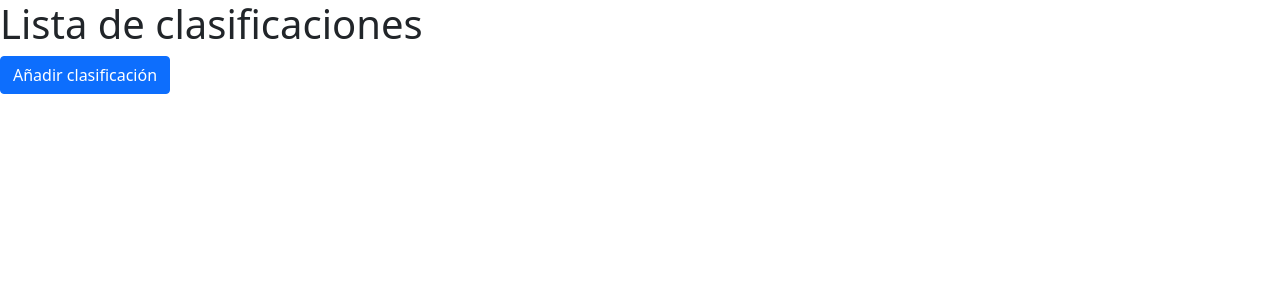
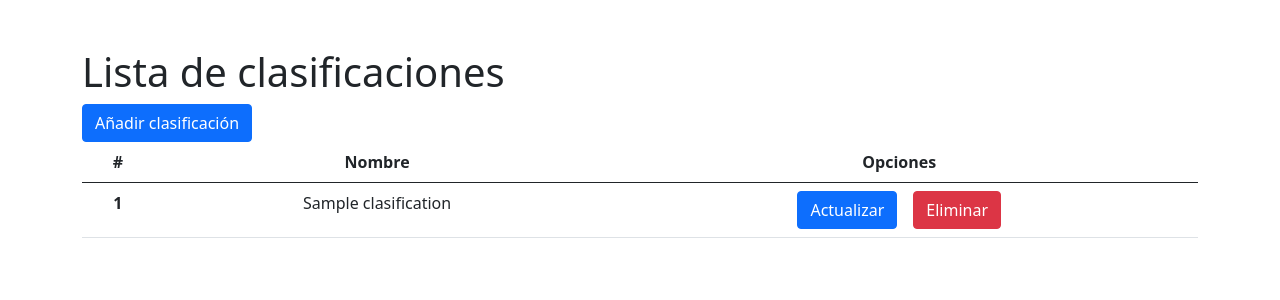
Before and after one commit to CodeJasper/ManageMoviesAndClasifications, a Node server app: page /clasificaciones/lista in a window 1280 px wide. Shown: the top 300 px of the page. Run offline with Node 20, Linux system fonts and the light colour scheme; tables that the repository leaves empty hold one stand-in row (values such as "Sample post"); some libraries are stand-ins or nearby versions.

Commit message:
List of clasifications working

```diff
--- a/src/controllers/ClasificationsController.js
+++ b/src/controllers/ClasificationsController.js
@@ -1,9 +1,16 @@
 const clasificationsDbFunctions = require("../db_functions/ClasificationsDbFunctions");
 
 async function registerClasification(clasification) {
-  return clasificationsDbFunctions.registerClasificationToDB(clasification);
+  return await clasificationsDbFunctions.registerClasificationToDB(
+    clasification
+  );
+}
+
+async function getClasifications() {
+  return await clasificationsDbFunctions.getClasificationsFromDB();
 }
 
 module.exports = {
   registerClasification,
+  getClasifications,
 };
--- a/src/db_functions/ClasificationsDbFunctions.js
+++ b/src/db_functions/ClasificationsDbFunctions.js
@@ -6,6 +6,12 @@ async function registerClasificationToDB(clasification) {
   return response;
 }
 
+async function getClasificationsFromDB() {
+  const response = await ClasificationModel.find();
+  return response;
+}
+
 module.exports = {
   registerClasificationToDB,
+  getClasificationsFromDB,
 };
--- a/src/routes/ClasificationRoutes.js
+++ b/src/routes/ClasificationRoutes.js
@@ -3,9 +3,15 @@ const routesConstants = require("../global_constants/routes");
 const clasificationController = require("../controllers/ClasificationsController");
 const router = express.Router();
 
-router.get(routesConstants.routesClasifications.subRoutes.list, (req, res) => {
-  res.render("clasifications/listClasifications");
-});
+router.get(
+  routesConstants.routesClasifications.subRoutes.list,
+  async (req, res) => {
+    const response = await clasificationController.getClasifications();
+    res.render("clasifications/listClasifications", {
+      clasifications: response,
+    });
+  }
+);
 
 router.get(
   routesConstants.routesClasifications.subRoutes.update,
--- a/src/views/404.ejs
+++ b/src/views/404.ejs
@@ -1,3 +1,3 @@
-<%- include('fragments/header') %>
+<%- include('fragments/header', {tabTitle:"404", extraCss:[]}) %>
 <h1>404</h1>
 <%- include('fragments/footer') %>
--- a/src/views/clasifications/listClasifications.ejs
+++ b/src/views/clasifications/listClasifications.ejs
@@ -1,6 +1,43 @@
-<%- include('../fragments/header') %>
-<h1>Lista de clasificaciones</h1>
+<%- include('../fragments/header',{tabTitle:"Lista de clasificaciones", extraCss:[]}) %>
 
-<%- include('./registerClasification') %>
+<div class="container mt-5">
+    <h1>Lista de clasificaciones</h1>
+
+    <%- include('./registerClasification') %>
+
+
+    <table class="table">
+        <thead>
+        <tr>
+            <th scope="col"><div class="d-flex justify-content-center ">#</div></th>
+            <th scope="col"> <div class="d-flex justify-content-center">Nombre</div></th>
+            <th scope="col"><div class="d-flex justify-content-center">Opciones</div></th>
+        </tr>
+        </thead>
+        <tbody>
+            <% let index = 1 %>
+            <% for(clasification of clasifications)  {%>
+                <tr>
+                    <th scope="row">
+                        <div class="d-flex justify-content-center">
+                            <%= index %> </th>
+                        </div>
+                    <td>
+                        <div class="d-flex justify-content-center">
+                        <%= clasification.name %>
+                        </div>
+                    </td>
+                    <td>
+                        <div class="d-flex justify-content-center">
+                            <button type="button" class="btn btn-primary me-2">Actualizar</button>
+                            <button type="button" class="btn btn-danger ms-2">Eliminar</button>
+                        </div>
+                    </td>
+                </tr>
+                <% index++ %>
+            <% } %>
+        </tbody>
+    </table>
+</div>
 
 <%- include('../fragments/footer') %>
--- a/src/views/fragments/header.ejs
+++ b/src/views/fragments/header.ejs
@@ -4,8 +4,13 @@
     <meta charset="UTF-8">
     <meta http-equiv="X-UA-Compatible" content="IE=edge">
     <meta name="viewport" content="width=device-width, initial-scale=1.0">
-    <link href="https://cdn.jsdelivr.net/npm/bootstrap@5.0.2/dist/css/bootstrap.min.css" rel="stylesheet" integrity="sha384-EVSTQN3/azprG1Anm3QDgpJLIm9Nao0Yz1ztcQTwFspd3yD65VohhpuuCOmLASjC" crossorigin="anonymous">
-    <title>Document</title>
+    <% if(extraCss.length > 0) {%>
+        <% extraCss.map((css) => {%>
+            <link rel='styleSheet' href=<%= css %>>
+        <%}) %>
+    <% }%>
+            <title><%= tabTitle %></title>
+            <link href="https://cdn.jsdelivr.net/npm/bootstrap@5.0.2/dist/css/bootstrap.min.css" rel="stylesheet" integrity="sha384-EVSTQN3/azprG1Anm3QDgpJLIm9Nao0Yz1ztcQTwFspd3yD65VohhpuuCOmLASjC" crossorigin="anonymous">
 </head>
 <body>
 <script src="https://cdn.jsdelivr.net/npm/@popperjs/core@2.9.2/dist/umd/popper.min.js" integrity="sha384-IQsoLXl5PILFhosVNubq5LC7Qb9DXgDA9i+tQ8Zj3iwWAwPtgFTxbJ8NT4GN1R8p" crossorigin="anonymous"></script>
```
